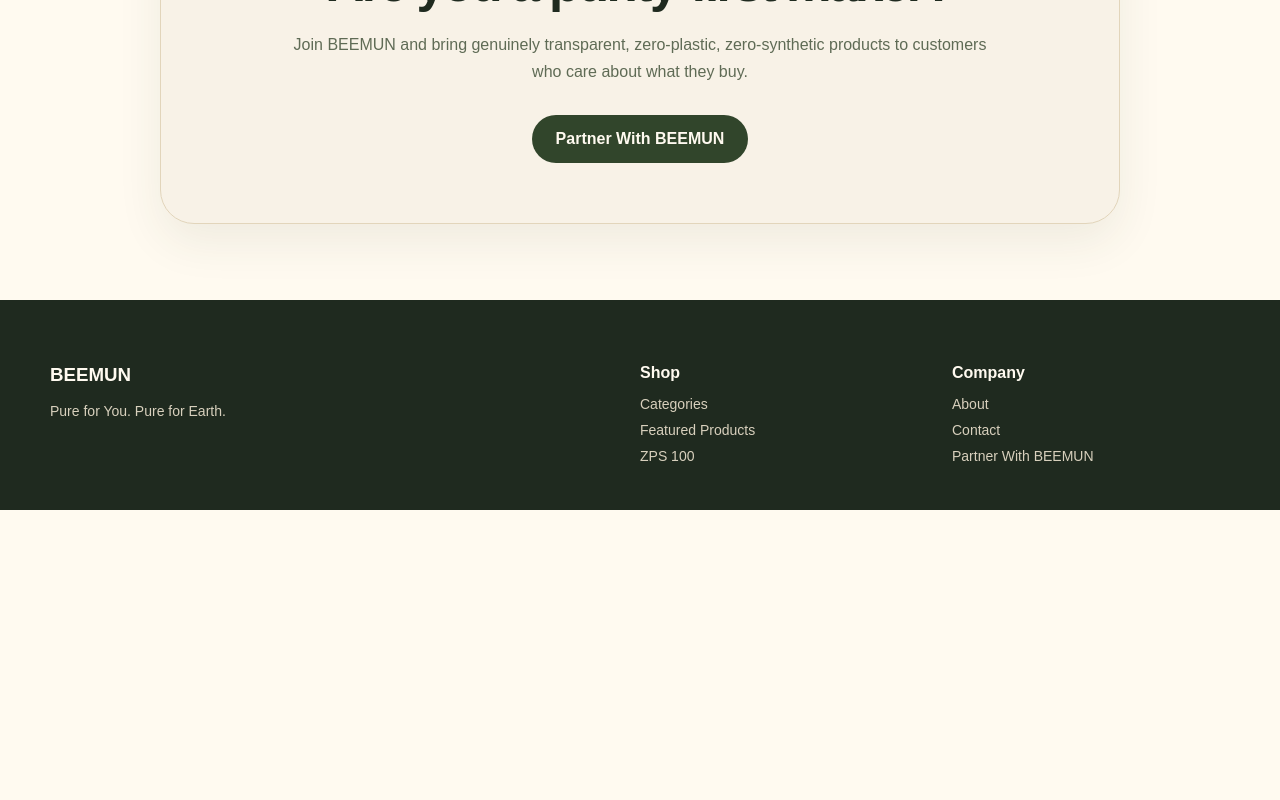
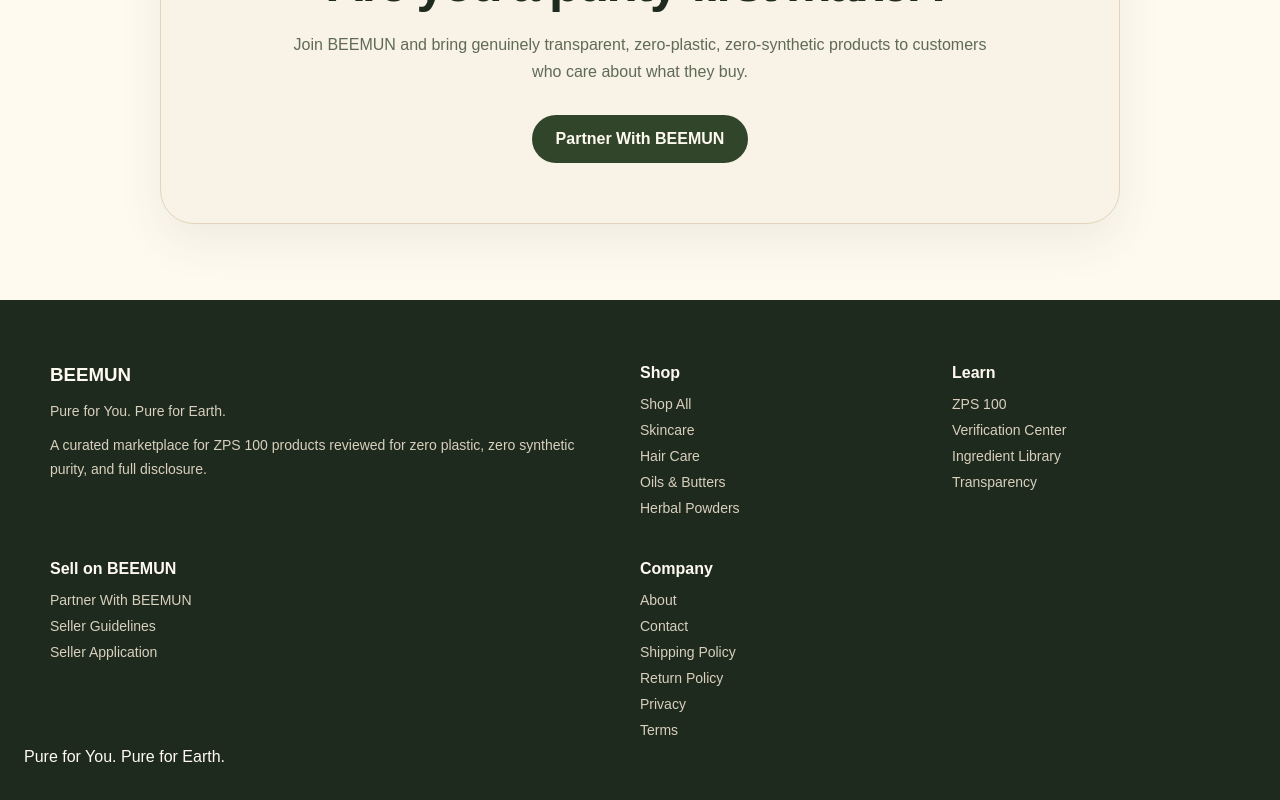
Before and after one commit to reveritnow/beemun-frontend, a Next.js app: page / in a window 1280 px wide. Shown: the part 5881-6681 px from the top of the page. Before the commit the page ends 6391 px from the top, so only its background shows below. Built offline with nearby package versions, Linux system fonts and the light colour scheme.

Commit message:
Expand marketplace footer

```diff
--- a/src/components/SiteFooter.tsx
+++ b/src/components/SiteFooter.tsx
@@ -2,23 +2,43 @@ export default function SiteFooter() {
   return (
     <footer className="site-footer">
       <div className="footer-grid">
-        <div>
+        <div className="footer-brand">
           <h3>BEEMUN</h3>
           <p>Pure for You. Pure for Earth.</p>
+          <p>A curated marketplace for ZPS 100 products reviewed for zero plastic, zero synthetic purity, and full disclosure.</p>
         </div>
         <div>
           <h4>Shop</h4>
-          <a href="#categories">Categories</a>
-          <a href="#products">Featured Products</a>
+          <a href="#categories">Shop All</a>
+          <a href="#categories">Skincare</a>
+          <a href="#categories">Hair Care</a>
+          <a href="#categories">Oils & Butters</a>
+          <a href="#categories">Herbal Powders</a>
+        </div>
+        <div>
+          <h4>Learn</h4>
           <a href="#zps">ZPS 100</a>
+          <a href="#zps">Verification Center</a>
+          <a href="#ingredients">Ingredient Library</a>
+          <a href="#zps">Transparency</a>
+        </div>
+        <div>
+          <h4>Sell on BEEMUN</h4>
+          <a href="#makers">Partner With BEEMUN</a>
+          <a href="#makers">Seller Guidelines</a>
+          <a href="#makers">Seller Application</a>
         </div>
         <div>
           <h4>Company</h4>
           <a href="#about">About</a>
           <a href="#contact">Contact</a>
-          <a href="#makers">Partner With BEEMUN</a>
+          <a href="#shipping">Shipping Policy</a>
+          <a href="#returns">Return Policy</a>
+          <a href="#privacy">Privacy</a>
+          <a href="#terms">Terms</a>
         </div>
       </div>
+      <div className="footer-bottom">Pure for You. Pure for Earth.</div>
     </footer>
   )
 }
```
